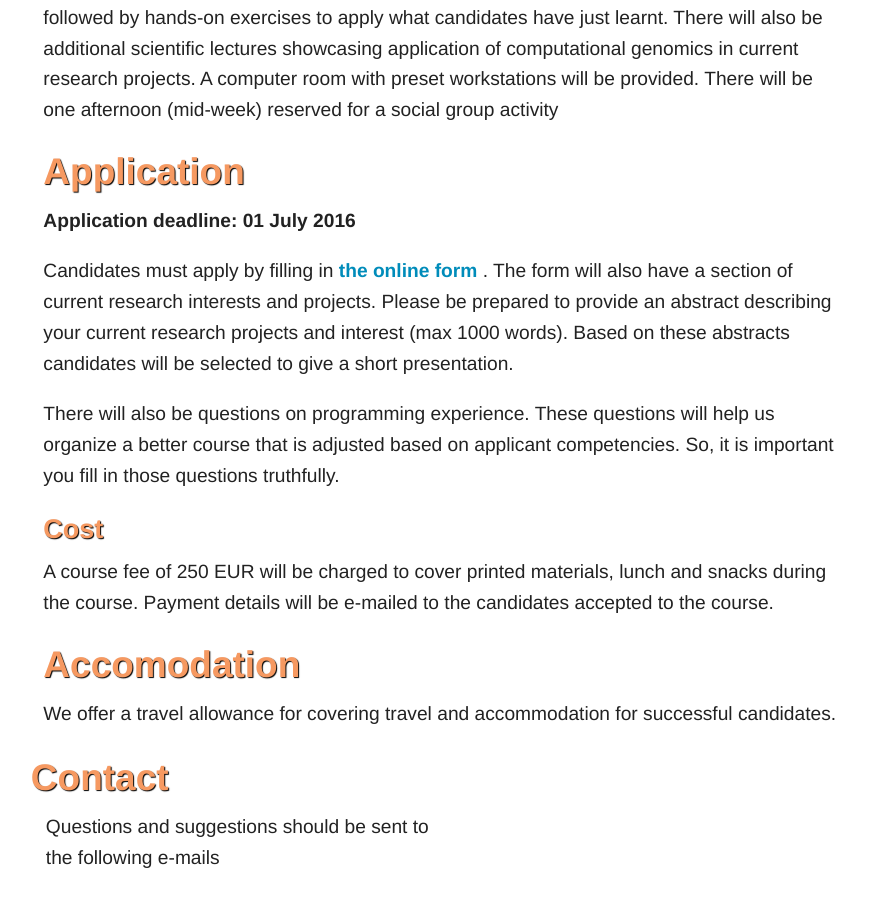
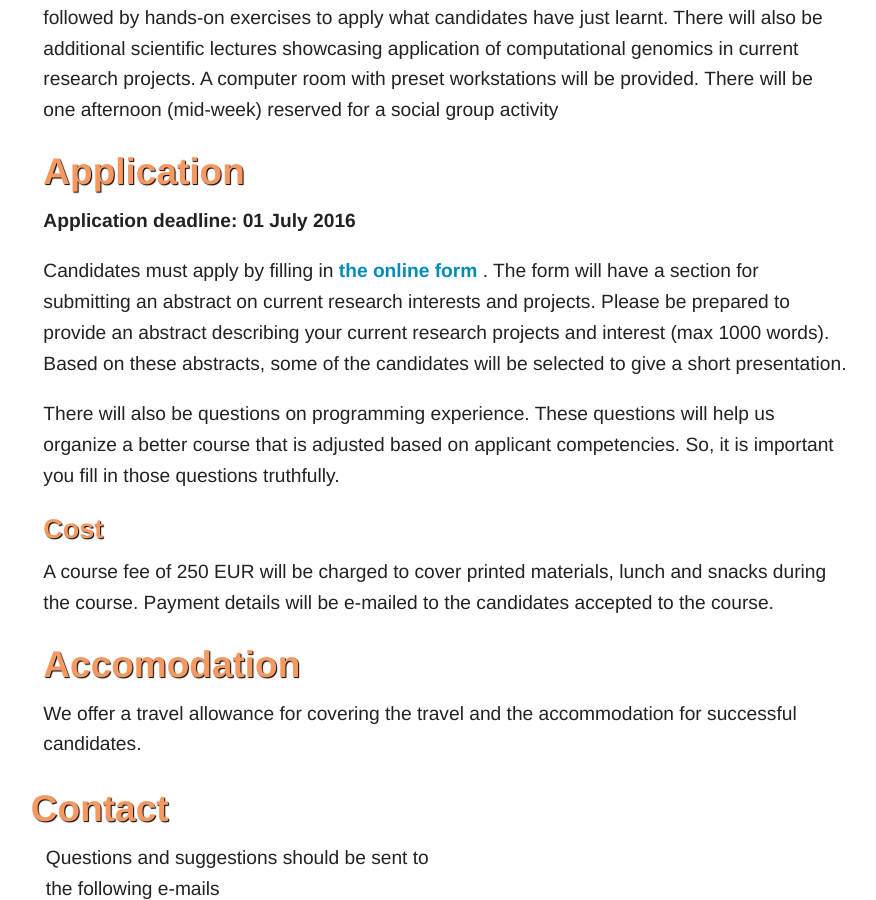
Before and after one commit to BIMSBbioinfo/compgen, a Jekyll site: the page 2016/index.html, which Jekyll copies as it is, in a window 1280 px wide and 900 px high, scrolled down 1847 px. Shown: the whole window, without its empty margins (195-1071 px from the left). Built offline with Jekyll 4.4.1, drawn with Linux system fonts in a browser that asks for light colours; nearby versions of some CDN libraries; library files that are not in the unit come from our copies.

Commit message:
Update index.html

```diff
--- a/2016/index.html
+++ b/2016/index.html
@@ -110,9 +110,9 @@
         <p><b>Application deadline: 01 July 2016</b></p>
         <p>
         Candidates must apply by filling in <a href="http://goo.gl/forms/MXrrSL94Ts">the online form </a>.
-        The form will also have a section of current research interests and projects.
+        The form will have a section for submitting an abstract on current research interests and projects.
         Please be prepared to provide an abstract describing your current research projects and interest (max 1000 words).
-        Based on these abstracts candidates will be selected to give a short presentation.
+        Based on these abstracts, some of the candidates will be selected to give a short presentation.
         </p>
         <p>
         There will also be questions on programming
@@ -132,7 +132,7 @@
 
         <h2 id="accomodation">Accomodation</h2>
         <p>
-          We offer a travel allowance for covering travel and accommodation for successful candidates.
+          We offer a travel allowance for covering the travel and the accommodation for successful candidates.
         </p>
 
     </div>
```
